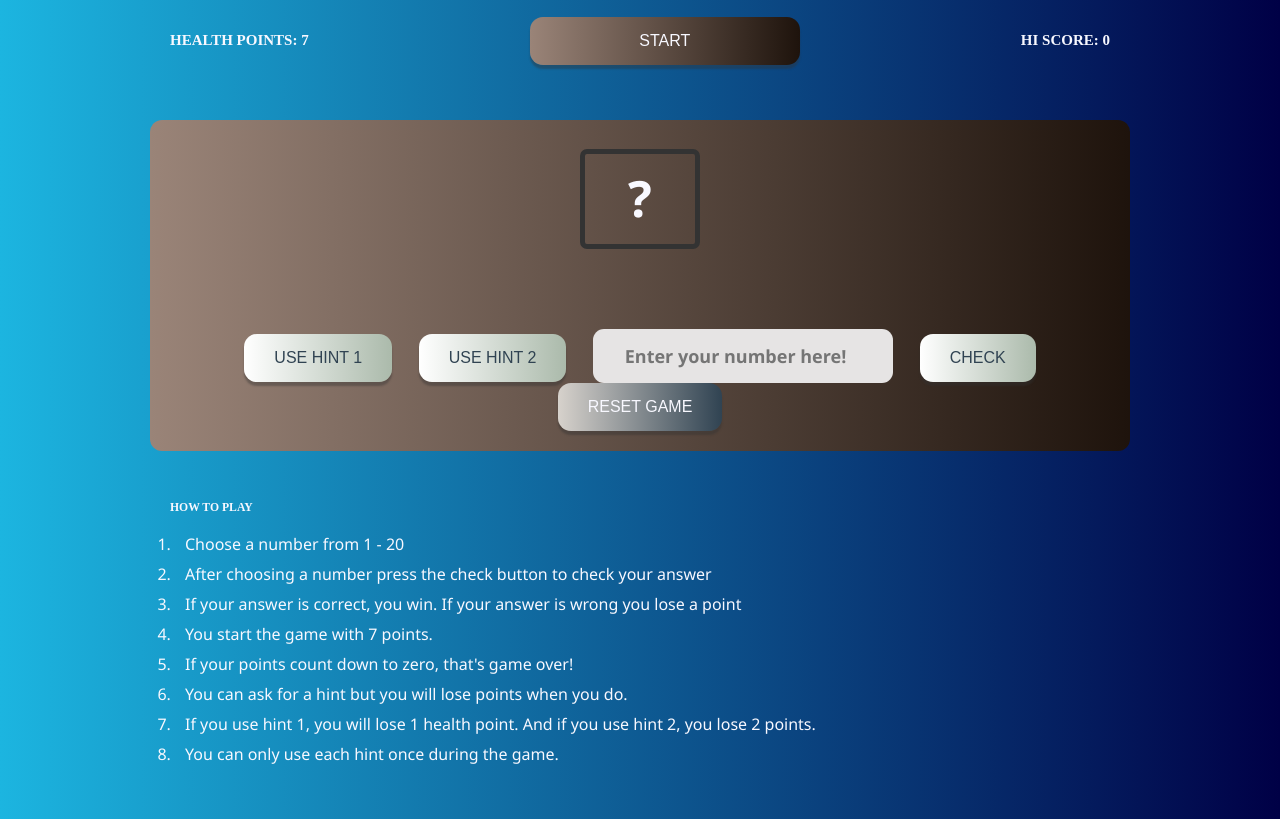
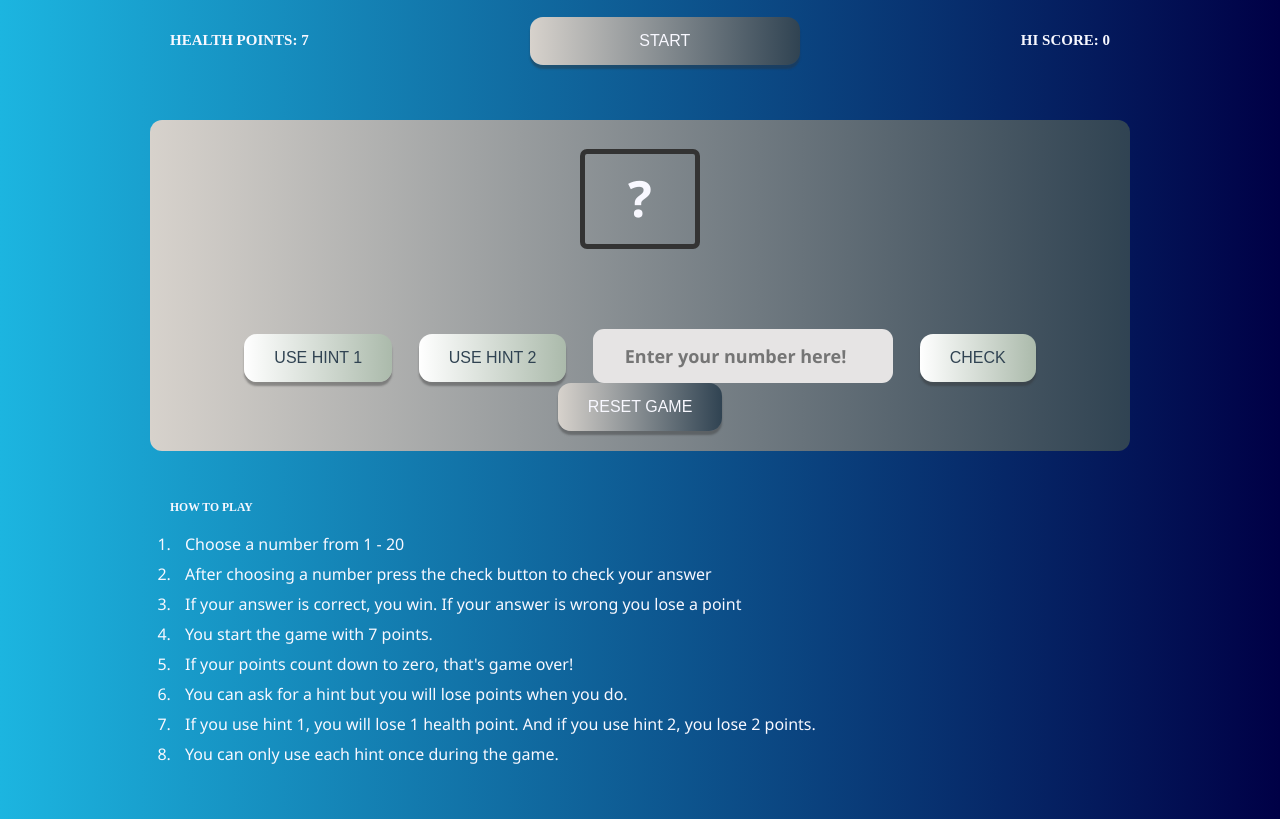
Before and after one commit to moody2times/guessing_game, a plain HTML site: page index.html in a window 1280 px wide. Shown: the part 130-949 px from the top of the page. Drawn offline with Linux system fonts and the light colour scheme.

Commit message:
:lipstick: Update the gradient

```diff
--- a/style.css
+++ b/style.css
@@ -86,12 +86,12 @@ h3 {
 }
 
 .white--btn {
-	background: linear-gradient(to right, #9a8478, #1e130c);
+	background: linear-gradient(to right, #d7d2cc, #304352);
 	width: 27rem;
 }
 
 .gameBoard {
-	background: linear-gradient(to right, #9a8478, #1e130c);
+	background: linear-gradient(to right, #d7d2cc, #304352);
 	border-radius: 1.2rem;
 	padding: 2rem 1.5rem;
 	margin: 3.5rem 0;
```
